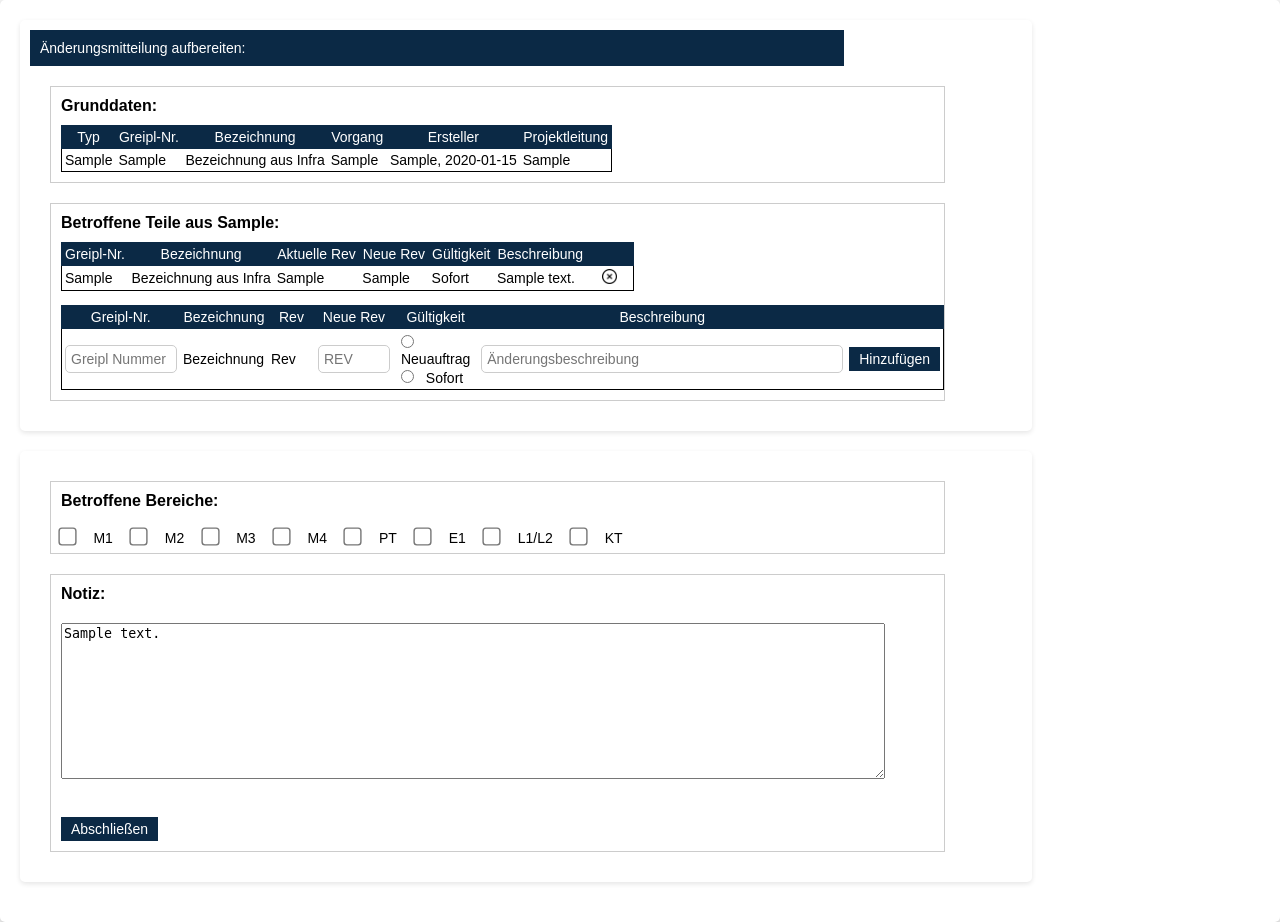
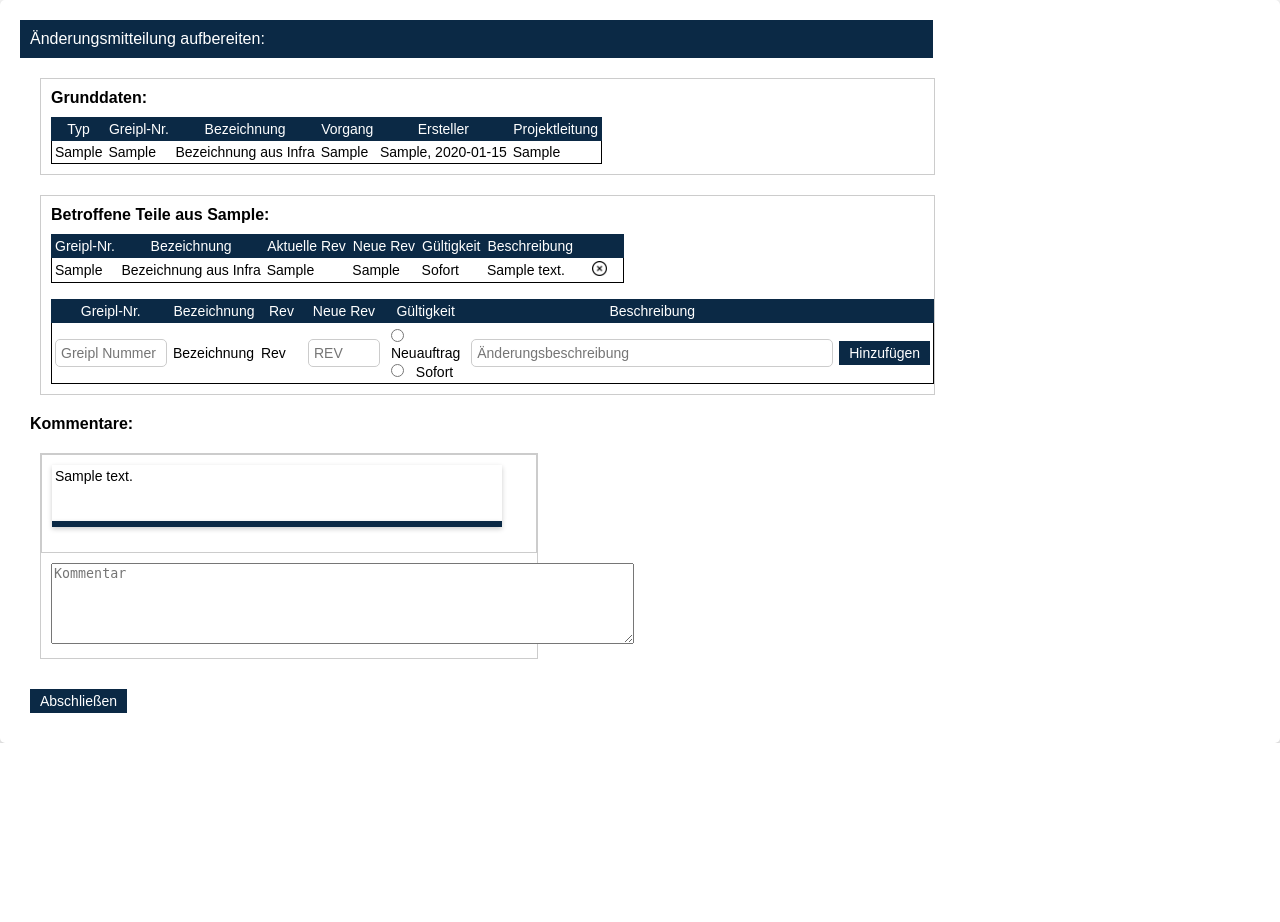
Before and after one commit to t-eder/AMT-Workflow, a Flask app: page /process/1 in a window 1280 px wide; the page is wider, and only the part inside the window is pictured. Shown: the part 170-1092 px from the top of that part. After the commit the page ends 913 px from the top of that part, so only its background shows below. Run offline with Flask 3, Linux system fonts and the light colour scheme; tables that the repository leaves empty hold one stand-in row (values such as "Sample post").

Commit message:
Kommentarfunktion ergänzt

```diff
--- a/model.py
+++ b/model.py
@@ -66,6 +66,7 @@ class Task(db.Model):  # Hier wird eine Datenbanktabelle definiert, die den Name
     kt_worker = db.Column(db.String(10), nullable=True)
     desiredDate = db.Column(db.String(15), nullable=True)
     startDate = db.Column(db.String(15), nullable=True)
+    comment = db.Column(db.String(100), nullable=True)
     completed = db.Column(db.Boolean, default=False)
 
 class AMT_PARTS(db.Model):  # Zuordnung der betroffenen Teile zu der AMTNR
--- a/static/styles/style.css
+++ b/static/styles/style.css
@@ -214,7 +214,7 @@
             color: #0082da;
         }
 
-        .add-task div {
+        .inputbox{
         margin: 20px;
         width: 90%;
         border: 1px solid #ccc
--- a/templates/add_mask.html
+++ b/templates/add_mask.html
@@ -13,7 +13,9 @@
     <div class="container">
         <h2>Eingabe der Daten vom Backoffice:</h2>
 
-        <p style="background-color: #0b2945; color: white; padding: 10px; margin: 0px; width: 50%">Eintrag erstellen:</p>
+        <p style="background-color: #0b2945; color: white; padding: 10px; margin: 0px; width: 50%">
+            Eintrag erstellen:
+        </p>
         <form action="/add" method="POST" class="add-task" style="width: 50%">
             <div>
                     <h3>Typ:</h3>
@@ -91,10 +93,8 @@
 
             <div>
                 <h3>Zuständigkeiten:</h3>
-                <input type="text" name="user" placeholder="Ersteller" required>
                 <input type="text" name="leader" placeholder="Projektleiter" required>
                 <p></p>
-
             </div>
 
             <div>
--- a/templates/calculate.html
+++ b/templates/calculate.html
@@ -42,10 +42,7 @@
                     </table>
                 </div>
 
-                <div>
-                    <h3>Notiz:</h3>
-                    <textarea name="note" placeholder="Bemerkung" cols="100%" rows="10">{{ task.note }}</textarea>
-                </div>
+                {% include 'comment.html' %}
 
                 <div style="border: 0px; margin:10px"><button type="submit">Kalkulation abgeschlossen</button></div>
             </div>
--- a/templates/categorize.html
+++ b/templates/categorize.html
@@ -73,11 +73,7 @@
                     <p></p>
                 </div>
 
-
-                <div>
-                    <h3>Notiz:</h3>
-                    <textarea name="note" placeholder="Bemerkung" cols="100%" rows="10">{{ task.note }}</textarea>
-                </div>
+                {% include 'comment.html' %}
 
                 <div style="border: 0px; margin:10px"><button type="submit">Abschließen</button></div>
             </div>
--- /dev/null
+++ b/templates/comment.html
@@ -0,0 +1,21 @@
+                    <h3>Kommentare:</h3>
+                    <div class="inputbox" style="width: 50%;">
+                        <div style="max-height:350px; overflow-y: scroll; display: flex; flex-direction: column-reverse; border: 1px solid #ccc;">
+                           <table style="width:450px;">
+                             {% set list = task.comment.split(';') %}
+                                {%for i in list|batch(3)%}
+                                    {% if i[0] != '' %}
+                                        <tr style="width:450px; min-height: 200px; box-shadow: 0 2px 5px rgba(0, 0, 0, 0.2);">
+                                          <td style="text-align: left; vertical-align: top; height: 50px;" colspan="2">{{ i[0] }}</td>
+                                        </tr>
+                                        <tr style="background-color: #0b2945; box-shadow: 0 2px 5px rgba(0, 0, 0, 0.2);">
+                                          <td style="font-size:14px; color:white;">{{ i[1] }}</td>
+                                          <td style="font-size:14px; color:white; text-align: right;" >{{ i[2] }}</td>
+                                        </tr>
+                                        <tr style="height: 15px;"></tr>
+                                    {% endif %}
+                                {% endfor %}
+                           </table>
+                        </div>
+                        <textarea name="note" placeholder="Kommentar" cols="70%" rows="5"></textarea>
+                    </div>
--- a/templates/date.html
+++ b/templates/date.html
@@ -90,9 +90,7 @@
                 <input type="date" id="desiredDate" name="desiredDate" min="2023-01-01" required/>
                 <p></p>
                 <div>
-                    <h3>Notiz:</h3>
-                    <textarea name="note" placeholder="Bemerkung" cols="100%" rows="10">{{ task.note }}</textarea>
-                    <p></p>
+                    {% include 'comment.html' %}
                     <button type="submit">Terminieren</button>
                 </div>
 
--- a/templates/process.html
+++ b/templates/process.html
@@ -18,10 +18,10 @@
 
     <div class="container">
 
-
-        <form  action="/GETAddPart/{{ task.id }}" method="POST" class="add-task" style="width: 80%">
-                    <p style="background-color: #0b2945; color: white; padding: 10px; margin: 0px; width: 80%">Änderungsmitteilung aufbereiten:</p>
-                    <div>
+        <div>
+        <form  action="/GETAddPart/{{ task.id }}" method="POST" style="width: 80%">
+                    <p style="background-color: #0b2945; color: white; padding: 10px; margin: 0px; width: 90%">Änderungsmitteilung aufbereiten:</p>
+                    <div class="inputbox">
                         <h3>Grunddaten:</h3>
                         <table id="table1">
                                <tr>
@@ -44,7 +44,7 @@
                         </table>
                     </div>
 
-            <div>
+                    <div class="inputbox">
                      <h3>Betroffene Teile aus {{ task.AMTNR }}:</h3>
                      <table id="table1">
                            <tr>
@@ -109,8 +109,8 @@
 
                         </div>
             </form>
-            <form action="/process/add/{{ task.id }}" method="POST" class="add-task" style="width: 80%">
-                <div>
+            <form action="/process/add/{{ task.id }}" method="POST" style="width: 80%">
+<!--                <div>
                     <h3>Betroffene Bereiche:</h3>
                     <input type="checkbox" id="m1" name="m1" />
                     <label for="m1">M1</label>
@@ -128,17 +128,16 @@
                     <label for="l1">L1/L2</label>
                     <input type="checkbox" id="kt" name="kt" />
                     <label for="kt">KT</label>
-                </div>
-                <div>
-                    <h3>Notiz:</h3>
-                    <textarea name="note" placeholder="Bemerkung" cols="100%" rows="10">{{ task.note }}</textarea>
-                    <p></p>
+                </div>-->
+
+                    {% include 'comment.html' %}
+
                     <button type="submit">Abschließen</button>
-                </div>
 
             </form>
 
         </div>
+    </div>
 
 </body>
 </html>
--- a/templates/release.html
+++ b/templates/release.html
@@ -42,10 +42,7 @@
                     </table>
                 </div>
 
-                <div>
-                    <h3>Notiz:</h3>
-                    <textarea name="note" placeholder="Bemerkung" cols="100%" rows="10">{{ task.note }}</textarea>
-                </div>
+                {% include 'comment.html' %}
 
                 <div style="border: 0px; margin:10px"><button type="submit">Freigeben</button></div>
             </div>
--- a/templates/stockrecord.html
+++ b/templates/stockrecord.html
@@ -104,11 +104,9 @@
                             {% endfor %}
                      </table>
             </div>
-            <form action="/stockrecord/add/{{ task.id }}" method="POST" class="add-task" style="width: 80%">
+            <form action="/stockrecord/add/{{ task.id }}" method="POST" style="width: 80%">
                 <div>
-                    <h3>Notiz:</h3>
-                    <textarea name="note" placeholder="Bemerkung" cols="100%" rows="10">{{ task.note }}</textarea>
-                    <p></p>
+                    {% include 'comment.html' %}
                     <button type="submit">Abschließen</button>
                 </div>
 
```
Also changed, not shown: templates/PM.html (+9 -1 lines), templates/indexAMT.html (+21 -2 lines), view/collecting.py (+38 -8 lines).
